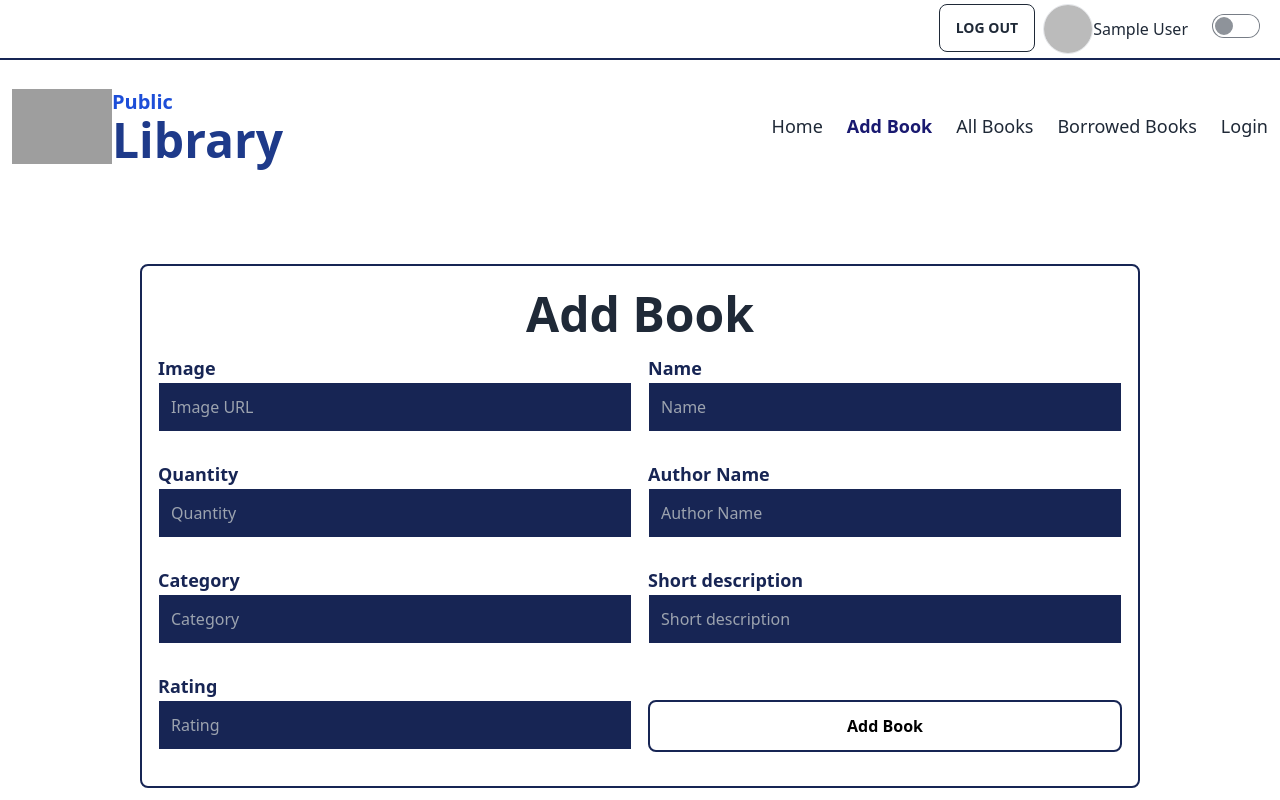
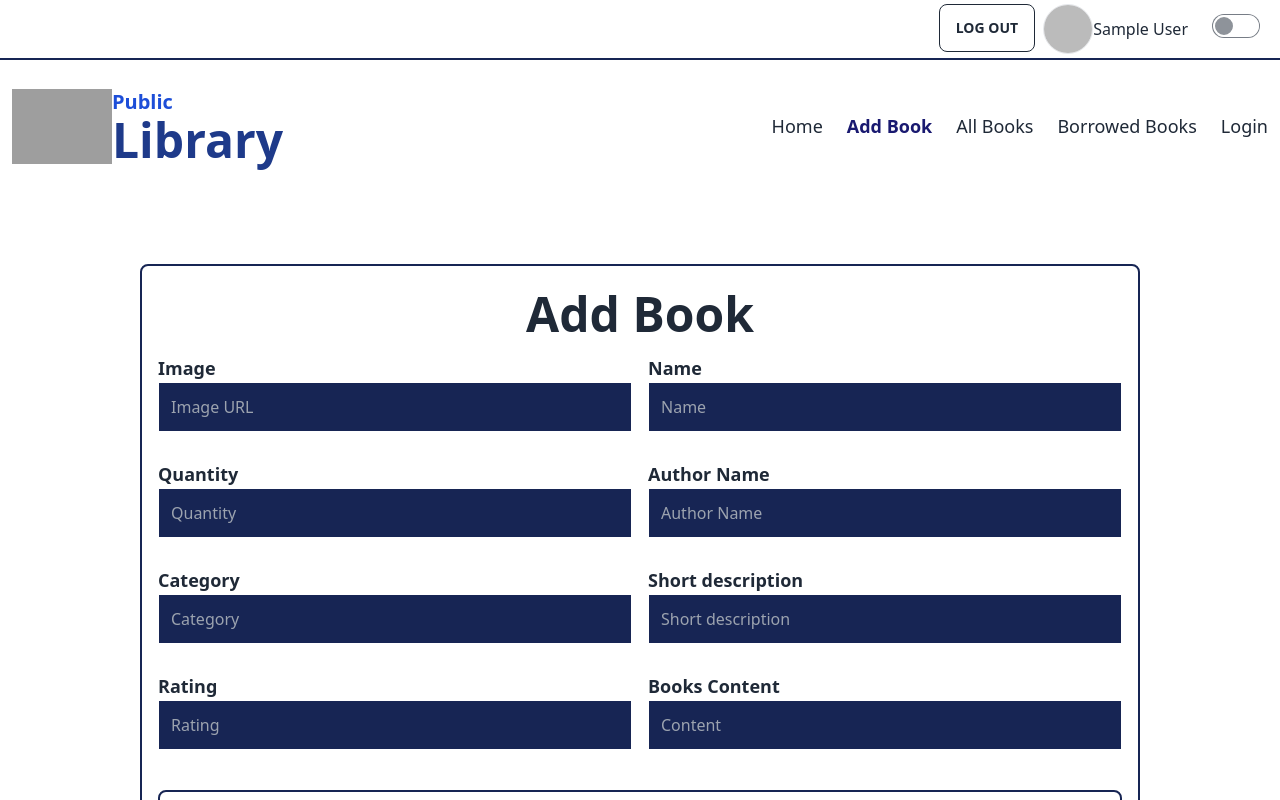
Before and after one commit to mdmanik26/public-library-client, a React app: page /addbook in a window 1280 px wide. Shown: the top 800 px of the page. Built offline with nearby package versions, Linux system fonts and the light colour scheme; no server answers; sample sign-in values are in the browser's storage; grey boxes are pictures that could not be loaded; the HTML template or start-up script is replaced by a standard one.

Commit message:
this commit is after added five fetures of the site in readme.md file

```diff
--- a/src/Components/Books.jsx
+++ b/src/Components/Books.jsx
@@ -19,7 +19,7 @@ const Books = () => {
                         <p className="text-md ">By {book?.author}</p>
                         <p className="text-xl font-bold ">Category: <span className="font-medium">{book?.category}</span></p>
                         <p className="text-xl font-medium "><Rating initialRating={book?.rating}/></p>
-                        <Link to={`/book/${book._id}`}><button className="btn btn-outline hover:bg-blue-950">See Details</button></Link>
+                        <Link to={`/book/${book._id}`}><button className="btn my-3 btn-outline hover:bg-blue-950">See Details</button></Link>
                     </div>
                 </div>)
             }
--- a/src/Pages/AddBooks.jsx
+++ b/src/Pages/AddBooks.jsx
@@ -14,8 +14,9 @@ const AddBooks = () => {
         const category = form.category.value
         const description = form.description.value
         const rating = form.rating.value
+        const content = form.content.value
 
-        const newBook = { image, name, quantity,author, category, description, rating }
+        const newBook = { image, name, quantity, author, category, description, rating, content }
 
 
 
@@ -49,23 +50,23 @@ const AddBooks = () => {
                 <form onSubmit={addBook}>
                     <div className=' md:flex justify-between items-center gap-4 mt-4 space-y-4 md:space-y-0'>
                         <div className='flex-1'>
-                            <p className="text-lg font-semibold text-blue-950 text-left">Image</p>
+                            <p className="text-lg font-semibold  text-left">Image</p>
                             <input className='text-white focus:text-black focus:border-l-8 focus:border-blue-950 focus:bg-white focus:rounded-r-lg w-full mb-3 px-3 py-3 outline-0 border border-white bg-blue-950' type="text" name="image" required placeholder="Image URL" />
                         </div>
                         <div className='flex-1'>
-                            <p className="text-lg font-semibold text-blue-950 text-left">Name</p>
+                            <p className="text-lg font-semibold  text-left">Name</p>
                             <input className='text-white focus:text-black focus:border-l-8 focus:border-blue-950 focus:bg-white focus:rounded-r-lg w-full mb-3 px-3 py-3 outline-0 border border-white  bg-blue-950' type="text" name="name" required placeholder="Name" />
 
                         </div>
                     </div>
                     <div className=' md:flex justify-between items-center gap-4 mt-4 space-y-4 md:space-y-0'>
                         <div className='flex-1'>
-                            <p className="text-lg font-semibold text-blue-950 text-left">Quantity</p>
+                            <p className="text-lg font-semibold  text-left">Quantity</p>
                             <input className='text-white focus:text-black focus:border-l-8 focus:border-blue-950 focus:bg-white focus:rounded-r-lg w-full mb-3 px-3 py-3 outline-0 border border-white bg-blue-950' type="text" name="quantity" required placeholder="Quantity" />
                         </div>
                         <div className='flex-1'>
-                            <p className="text-lg font-semibold text-blue-950 text-left">Author Name
-</p>
+                            <p className="text-lg font-semibold  text-left">Author Name
+                            </p>
                             <input className='text-white focus:text-black focus:border-l-8 focus:border-blue-950 focus:bg-white focus:rounded-r-lg w-full mb-3 px-3 py-3 outline-0 border border-white bg-blue-950' type="text" name="author" required placeholder="Author Name
 " />
                         </div>
@@ -74,12 +75,12 @@ const AddBooks = () => {
                     <div className=' md:flex justify-between items-center gap-4 mt-4 space-y-4 md:space-y-0'>
 
                         <div className='flex-1'>
-                            <p className="text-lg font-semibold text-blue-950 text-left">Category</p>
+                            <p className="text-lg font-semibold  text-left">Category</p>
                             <input className='text-white focus:text-black focus:border-l-8 focus:border-blue-950 focus:bg-white focus:rounded-r-lg w-full mb-3 px-3 py-3 outline-0 border border-white bg-blue-950' type="text" name="category" required placeholder="Category" />
                         </div>
 
                         <div className='flex-1'>
-                            <p className="text-lg font-semibold text-blue-950 text-left">Short description</p>
+                            <p className="text-lg font-semibold  text-left">Short description</p>
                             <input className='text-white focus:text-black focus:border-l-8 focus:border-blue-950 focus:bg-white focus:rounded-r-lg w-full mb-3 px-3 py-3 outline-0 border border-white bg-blue-950' type="text" name="description" required placeholder="Short description" />
 
                         </div>
@@ -88,19 +89,29 @@ const AddBooks = () => {
                     <div className=' md:flex justify-between  gap-4 mt-4 space-y-4 md:space-y-0'>
 
                         <div className='flex-1'>
-                            <p className="text-lg font-semibold text-blue-950 text-left">Rating</p>
+                            <p className="text-lg font-semibold  text-left">Rating</p>
                             <input className='text-white focus:text-black focus:border-l-8 focus:border-blue-950 focus:bg-white focus:rounded-r-lg w-full mb-3 px-3 py-3 outline-0 border border-white bg-blue-950' type="text" name="rating" required placeholder="Rating" />
                         </div>
 
+
+
+
                         <div className='flex-1'>
+                            <p className="text-lg font-semibold  text-left">Books Content</p>
+                            <input className='text-white  focus:text-black focus:border-l-8 focus:border-blue-950 focus:bg-white focus:rounded-r-lg w-full mb-3 px-3 py-3 outline-0 border border-white bg-blue-950' type="text" name="content" required placeholder="Content" />
+                        </div>
 
-                            <input className='hover:cursor-pointer w-full px-3 py-3 md:mt-7 outline-0  hover:bg-blue-950 border-2 border-blue-950  rounded-lg text-black hover:text-white font-semibold' type="submit" name="" value="Add Book" />
 
-                        </div>
 
                     </div>
 
+                    <div>
+                        <div>
 
+                            <input className=' bg-white hover:cursor-pointer w-full px-3 py-3 md:mt-7 outline-0  hover:bg-blue-950 border-2 border-blue-950  rounded-lg text-black hover:text-white font-semibold' type="submit" name="" value="Add Book" />
+
+                        </div>
+                    </div>
 
                 </form>
 
--- a/src/Pages/Borrowed.jsx
+++ b/src/Pages/Borrowed.jsx
@@ -1,11 +1,12 @@
 import { useContext, useEffect, useState } from "react";
 import { AuthContext } from "../Shared/AuthProvider";
+import Swal from "sweetalert2";
 
 
 const Borrowed = () => {
     const { user } = useContext(AuthContext)
     const [borrowedBooks, setBorrowedBooks] = useState([])
-    console.log(borrowedBooks)
+
     useEffect(() => {
         fetch(`http://localhost:5000/borrowedBooks?email=${user?.email}`)
             .then(res => res.json())
@@ -14,6 +15,45 @@ const Borrowed = () => {
             })
     }, [])
 
+
+    const handleDelete = (_id) => {
+
+        Swal.fire({
+            title: 'Are you sure?',
+            text: "You want to return the book!",
+            icon: 'warning',
+            showCancelButton: true,
+            confirmButtonColor: '#3085d6',
+            cancelButtonColor: '#d33',
+            confirmButtonText: 'Yes, I want!'
+        })
+            .then((result) => {
+                if (result.isConfirmed) {
+
+                    fetch(`http://localhost:5000/borrowedBooks/${_id}`, {
+                        method: 'delete'
+                    })
+                        .then(res => res.json())
+                        .then(data => {
+                            console.log(data);
+                            if (data.deletedCount > 0) {
+                                Swal.fire(
+                                    'Returned!',
+                                    'You have returned the book successfully.',
+                                    'success'
+                                )
+                            }
+
+                            const remaining = borrowedBooks.filter(cartItem => cartItem._id !== _id)
+                            setBorrowedBooks(remaining)
+                        })
+
+                }
+            })
+
+    }
+
+
     return (
         <div className="overflow-x-auto max-w-[1440px] mx-auto px-10">
             <table className="table">
@@ -21,7 +61,8 @@ const Borrowed = () => {
                 <thead>
                     <tr>
                         <th><p>Image</p></th>
-                        <th>Name/Category</th>
+                        <th>Name</th>
+                        <th>Category</th>
                         <th>Borrowed Date</th>
                         <th>Return Date</th>
                         <th>Return</th>
@@ -45,9 +86,12 @@ const Borrowed = () => {
 
                             <td>
                                 <div>
-                                    <div className="font-bold">{book?.name}</div>
-                                    <div className="text-sm opacity-50">{book?.category}</div>
+                                    <p className="">{book?.name}</p>
+
                                 </div>
+                            </td>
+                            <td>
+                                <p className="">{book?.category}</p>
                             </td>
 
                             <td>
@@ -59,7 +103,7 @@ const Borrowed = () => {
                             </td>
 
                             <td>
-                                <button className="btn btn-outline hover:bg-blue-900">Return</button>
+                                <button onClick={() => handleDelete(book?._id)} className="btn btn-outline hover:bg-blue-900">Return</button>
                             </td>
 
                         </tr>)
--- a/src/Routes/Route.jsx
+++ b/src/Routes/Route.jsx
@@ -45,17 +45,17 @@ import Update from "../Pages/Update";
             },
             {
               path:'/books/:name',
-              element: <Books></Books>,
+              element: <PrivateRoutes><Books></Books></PrivateRoutes>,
               loader: ({params}) => fetch(`http://localhost:5000/books/${params.name}`)
             },
             {
               path:'/book/:id',
-              element: <Details></Details>,
+              element: <PrivateRoutes><Details></Details></PrivateRoutes>,
               loader: ({params}) => fetch(`http://localhost:5000/book/${params.id}`)
             },
             {
               path:'/update/:id',
-              element: <Update></Update>,
+              element: <PrivateRoutes><Update></Update></PrivateRoutes>,
               loader: ({params}) => fetch(`http://localhost:5000/book/${params.id}`)
             },
         ]
--- a/src/Shared/AuthProvider.jsx
+++ b/src/Shared/AuthProvider.jsx
@@ -42,10 +42,6 @@ const AuthProvider = ({ children }) => {
 
 
 
-
-
-
-
     const authInfo = {
         createUser,
         login,
```
Also changed, not shown: 1 other file (tests, documents, lock files or other folders).
